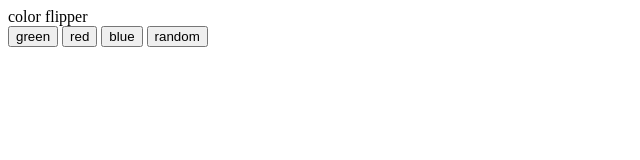
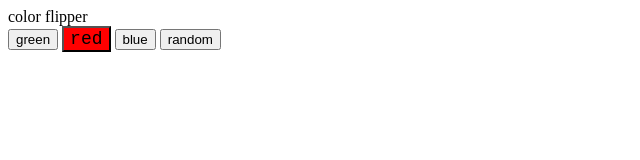
Before and after one commit to fslvrse/colorflipper, a plain HTML site: page index.html in a window 1280 px wide. Shown: the whole page, without its empty margins (0-640 px from the left). Drawn offline with Linux system fonts and the light colour scheme.

Commit message:
made the styles for the red button and linked the style sheet

```diff
--- a/index.html
+++ b/index.html
@@ -4,6 +4,7 @@
     <meta charset="UTF-8">
     <meta name="viewport" content="width=device-width, initial-scale=1.0">
     <title>color flipper</title>
+    <link rel="stylesheet" href="style.css">
 </head>
 <body>
     <header>color flipper</header>
--- a/style.css
+++ b/style.css
@@ -0,0 +1,7 @@
+#red{
+    background-color: red;
+    font-family: 'Courier New', Courier, monospace;
+    font-size: large;
+    color: black;
+
+}
```
